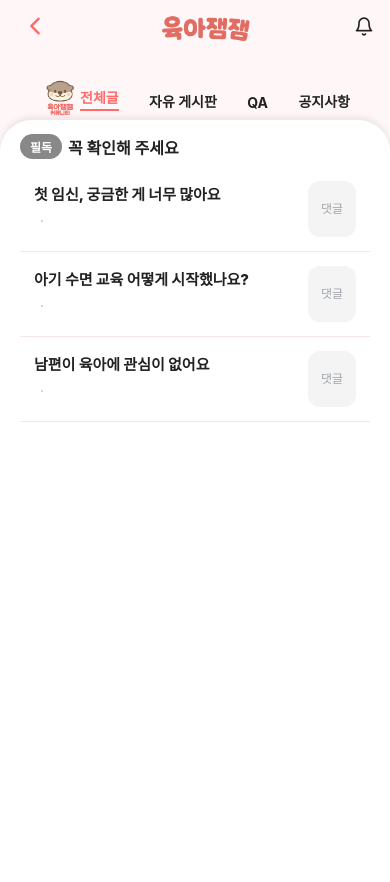
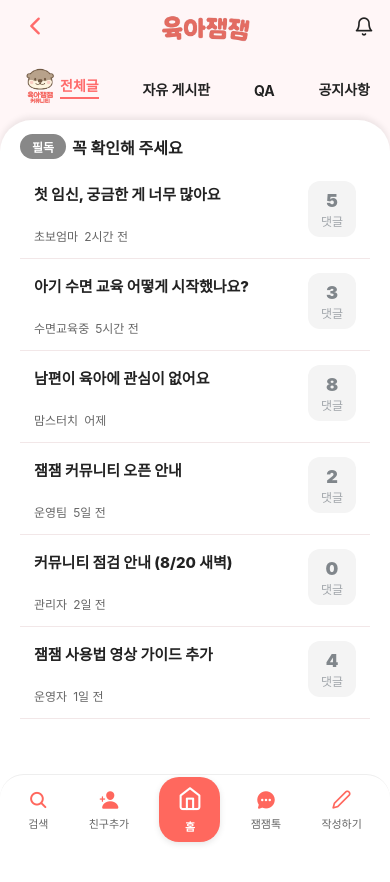
Before and after one commit to yugwangmyeong/JamJam_FE, a React Native app: screen /CommunityHomeScreen in a window 390 px wide. Shown: the top 882 px of the page. Built offline with nearby package versions, Linux system fonts and the light colour scheme.

Commit message:
커뮤니티 목업데이터 커밋

```diff
--- a/components/main/BottomTab.jsx
+++ b/components/main/BottomTab.jsx
@@ -77,6 +77,8 @@ const styles = StyleSheet.create({
     right: 0,
     bottom: 0,
     height: 70,
+    borderTopLeftRadius: 24,
+    borderTopRightRadius: 24,
     backgroundColor: "#fff",
     borderTopWidth: 1,
     borderTopColor: "#eee",
--- /dev/null
+++ b/components/main/community/BottomNavBar.jsx
@@ -0,0 +1,63 @@
+import React from "react";
+import { View, Text, Pressable } from "react-native";
+import { Ionicons, MaterialCommunityIcons, Feather } from "@expo/vector-icons";
+import { styles } from "./style/BottomNavBar.styles";
+export default function BottomNavBar({ active = "home", onTabPress }) {
+  return (
+    <View style={styles.container}>
+      {TABS.map((tab) => (
+        <Pressable
+          key={tab.key}
+          onPress={() => onTabPress(tab.key)}
+          style={[
+            styles.tab,
+            active === tab.key && tab.key === "home" && styles.activeTabHighlight,
+          ]}
+        >
+          {tab.icon(active === tab.key)}
+          <Text style={[styles.label, active === tab.key && styles.activeLabel]}>
+            {tab.label}
+          </Text>
+        </Pressable>
+      ))}
+    </View>
+  );
+}
+
+const TABS = [
+  {
+    key: "search",
+    label: "검색",
+    icon: (focused) => (
+      <Ionicons name="search" size={20} color={focused ? "#fff" : "#FF675D"} />
+    ),
+  },
+  {
+    key: "addFriend",
+    label: "친구추가",
+    icon: (focused) => (
+      <Ionicons name="person-add" size={20} color={focused ? "#fff" : "#FF675D"} />
+    ),
+  },
+  {
+    key: "home", // ← 중앙
+    label: "홈",
+    icon: (focused) => (
+      <Feather name="home" size={25} color={focused ? "#fff" : "#FF675D"} />
+    ),
+  },
+  {
+    key: "chat",
+    label: "잼잼톡",
+    icon: (focused) => (
+      <Ionicons name="chatbubble-ellipses" size={20} color={focused ? "#fff" : "#FF675D"} />
+    ),
+  },
+  {
+    key: "write",
+    label: "작성하기",
+    icon: (focused) => (
+      <Feather name="edit-2" size={20} color={focused ? "#fff" : "#FF675D"} />
+    ),
+  },
+];
--- a/components/main/community/CommunityHomeScreen.jsx
+++ b/components/main/community/CommunityHomeScreen.jsx
@@ -13,6 +13,8 @@ import { styles, COLORS, TABS } from "./style/Community.styles";
 import PostItem from "../community/PostItem";
 import { fetchPosts } from "../community/PostItem";
 import { layoutStyles } from "../../commonUI/Layout.styles";
+import BottomNavBar from "./BottomNavBar";
+
 
 export default function CommunityHomeScreen({ navigation }) {
 
@@ -23,32 +25,85 @@ export default function CommunityHomeScreen({ navigation }) {
             title: "앱 사용 가이드",
             content: "잼잼 커뮤니티를 안전하게 사용하는 방법을 안내합니다.",
             isPinned: true,
+            author: "관리자",
+            createdAt: "1일 전",
+            commentCount: 12,
+            category: "notice",  // 공지사항
         },
         {
             id: 2,
             title: "커뮤니티 이용규칙",
             content: "서로를 존중하며 소통하는 공간을 만들어가요.",
             isPinned: true,
+            author: "운영팀",
+            createdAt: "3일 전",
+            commentCount: 7,
+            category: "notice",
         },
         {
             id: 3,
             title: "첫 임신, 궁금한 게 너무 많아요",
             content: "12주차인데 갑자기 입덧이 심해졌어요. 비슷한 경험 있으신가요?",
             isPinned: false,
+            author: "초보엄마",
+            createdAt: "2시간 전",
+            commentCount: 5,
+            category: "qa",
         },
         {
             id: 4,
             title: "아기 수면 교육 어떻게 시작했나요?",
             content: "밤낮 구분이 안돼서 매일 힘들어요 ㅠㅠ 팁 공유해주세요!",
             isPinned: false,
+            author: "수면교육중",
+            createdAt: "5시간 전",
+            commentCount: 3,
+            category: "free",
         },
         {
             id: 5,
             title: "남편이 육아에 관심이 없어요",
             content: "대화도 해봤는데 여전히 무관심한 것 같아요... 어떻게 해야 할까요?",
             isPinned: false,
+            author: "맘스터치",
+            createdAt: "어제",
+            commentCount: 8,
+            category: "free",
         },
+        {
+            id: 6,
+            title: "잼잼 커뮤니티 오픈 안내",
+            content: "잼잼 커뮤니티가 새롭게 오픈했습니다! 많은 참여 부탁드려요.",
+            isPinned: false,
+            author: "운영팀",
+            createdAt: "5일 전",
+            commentCount: 2,
+            category: "notice",
+        },
+        {
+            id: 7,
+            title: "커뮤니티 점검 안내 (8/20 새벽)",
+            content: "시스템 점검으로 인해 8/20 새벽 2시~4시까지 이용이 제한됩니다.",
+            isPinned: false,
+            author: "관리자",
+            createdAt: "2일 전",
+            commentCount: 0,
+            category: "notice",
+        },
+        {
+            id: 8,
+            title: "잼잼 사용법 영상 가이드 추가",
+            content: "영상으로 쉽게 배우는 커뮤니티 사용법을 확인해보세요!",
+            isPinned: false,
+            author: "운영자",
+            createdAt: "1일 전",
+            commentCount: 4,
+            category: "notice",
+        },
+
     ];
+
+
 
 
 
@@ -89,8 +144,12 @@ export default function CommunityHomeScreen({ navigation }) {
         setRefreshing(false);
     }, [loadFirst]);
 
-    const pinnedPosts = MOCK_POSTS.filter((p) => p.isPinned);
-    const normalPosts = MOCK_POSTS.filter((p) => !p.isPinned);
+    const filteredPosts = tab === "all"
+        ? MOCK_POSTS
+        : MOCK_POSTS.filter((p) => p.category === tab);
+
+    const pinnedPosts = filteredPosts.filter((p) => p.isPinned);
+    const normalPosts = filteredPosts.filter((p) => !p.isPinned);
 
 
 
@@ -110,17 +169,6 @@ export default function CommunityHomeScreen({ navigation }) {
                     />
                     <Feather name="bell" size={20} color={COLORS.text} />
                 </View>
-
-                <ScrollView
-                    contentContainerStyle={layoutStyles.scrollContent}
-                    refreshControl={
-                        <RefreshControl
-                            refreshing={refreshing}
-                            onRefresh={onRefresh}
-                            tintColor={COLORS.primary}
-                        />
-                    }
-                >
                 {/* 탭 */}
                 <View style={styles.tabsRow}>
                     <Image
@@ -143,7 +191,16 @@ export default function CommunityHomeScreen({ navigation }) {
                     </View>
                 </View>
 
-
+                <ScrollView
+                    contentContainerStyle={layoutStyles.scrollContent}
+                    refreshControl={
+                        <RefreshControl
+                            refreshing={refreshing}
+                            onRefresh={onRefresh}
+                            tintColor={COLORS.primary}
+                        />
+                    }
+                >
                     {/* 필독 게시글 */}
                     {pinnedPosts.length > 0 && (
                         <View style={styles.pinnedBox}>
@@ -164,6 +221,16 @@ export default function CommunityHomeScreen({ navigation }) {
                     ))}
                 </ScrollView>
             </SafeAreaView>
+            {/* ✅ 하단바 고정 */}
+            <BottomNavBar
+                active="home"
+                onTabPress={(key) => {
+                    if (key === "home") navigation.navigate("Main"); // 메인화면
+                    if (key === "chat") navigation.navigate("JamJamTalkScreen");
+                    if (key === "write") navigation.navigate("CommunityWriteScreen");
+                    // 다른 탭도 네비게이션 연결
+                }}
+            />
         </View>
     );
 }
--- a/components/main/community/PostItem.jsx
+++ b/components/main/community/PostItem.jsx
@@ -7,7 +7,7 @@ export default function PostItem({ item, onPress }) {
     <Pressable onPress={() => onPress?.(item)} style={styles.item}>
       <View style={{ flex: 1 }}>
         {/* 핫 배지 */}
-        {item.hot && <Text style={styles.badgeNow}>지금 급나 많이 보고 있어요!</Text>}
+        {item.hot && <Text style={styles.badgeNow}>지금 엄청 많이 보고 있어요!</Text>}
         {/* 제목 */}
         <Text
           numberOfLines={2}
@@ -28,7 +28,6 @@ export default function PostItem({ item, onPress }) {
         {/* 메타 */}
         <View style={styles.metaRow}>
           <Text style={styles.metaText}>{item.author}</Text>
-          <Text style={styles.dot}>·</Text>
           <Text style={styles.metaText}>{item.createdAt}</Text>
         </View>
       </View>
--- /dev/null
+++ b/components/main/community/style/BottomNavBar.styles.js
@@ -0,0 +1,52 @@
+// style/BottomNavBar.styles.js
+import { StyleSheet } from "react-native";
+
+export const colors = {
+  primaryDark: "#FF685E",
+};
+
+export const styles = StyleSheet.create({
+  container: {
+    position: "absolute",
+    left: 0,
+    right: 0,
+    bottom: 0,
+    height: 70,
+    borderTopLeftRadius: 24,
+    borderTopRightRadius: 24,
+    backgroundColor: "#fff",
+    borderTopWidth: 1,
+    borderTopColor: "#eee",
+    flexDirection: "row",
+    alignItems: "center",
+    justifyContent: "space-around",
+    paddingHorizontal: 8,
+  },
+  tab: {
+    alignItems: "center",
+    gap: 4,
+    paddingVertical: 6,
+    paddingHorizontal: 10,
+    borderRadius: 16,
+  },
+  activeTabHighlight: {
+    backgroundColor: colors.primaryDark,
+    borderRadius: 20,
+    paddingVertical: 8,
+    paddingHorizontal: 18,
+    shadowColor: "#000",
+    shadowOpacity: 0.1,
+    shadowRadius: 6,
+    shadowOffset: { width: 0, height: 2 },
+    elevation: 3,
+  },
+  label: {
+    fontSize: 11,
+    color: "#666",
+  },
+  activeLabel: {
+    color: "#fff",
+    fontWeight: "700",
+    marginTop: 2,
+  },
+});
--- a/components/main/community/style/Community.styles.js
+++ b/components/main/community/style/Community.styles.js
@@ -100,7 +100,7 @@ export const styles = StyleSheet.create({
         justifyContent: "space-between",
         alignItems: "center",
         paddingVertical: 10,
-        paddingHorizontal: 4,
+        paddingHorizontal: 10,
         borderBottomWidth: 1,
         borderBottomColor: "#eee",
     },
@@ -128,7 +128,7 @@ export const styles = StyleSheet.create({
     pinnedBadge: {
         backgroundColor: "#888",       // 회색 배경
         borderRadius: 999,             // 완전한 pill 형태
-        paddingHorizontal: 10,
+        paddingHorizontal: 12,
         paddingVertical: 4,
         alignSelf: "flex-start",       // 좌측 정렬
     },
@@ -160,6 +160,7 @@ export const styles = StyleSheet.create({
         fontSize: 15,
         color: COLORS.text,
         fontWeight: "800",
+        marginBottom:15,
     },
     thumbBox: {
         marginTop: 10,
@@ -186,7 +187,7 @@ export const styles = StyleSheet.create({
         backgroundColor: "#F4F4F4",
         borderRadius: 12,
     },
-    commentCount: { fontWeight: "900", color: "#80868B", fontSize: 18, textAlign: "center" },
+    commentCount: { fontWeight: "900", color: "#80868B", fontSize: 18, textAlign: "center",marginBottom:5, },
     commentLabel: { marginTop: -4, fontSize: 12, color: "#A0A5AA" },
 
     // 디테일
```
Lines whose indentation alone changed are shown as unchanged.
